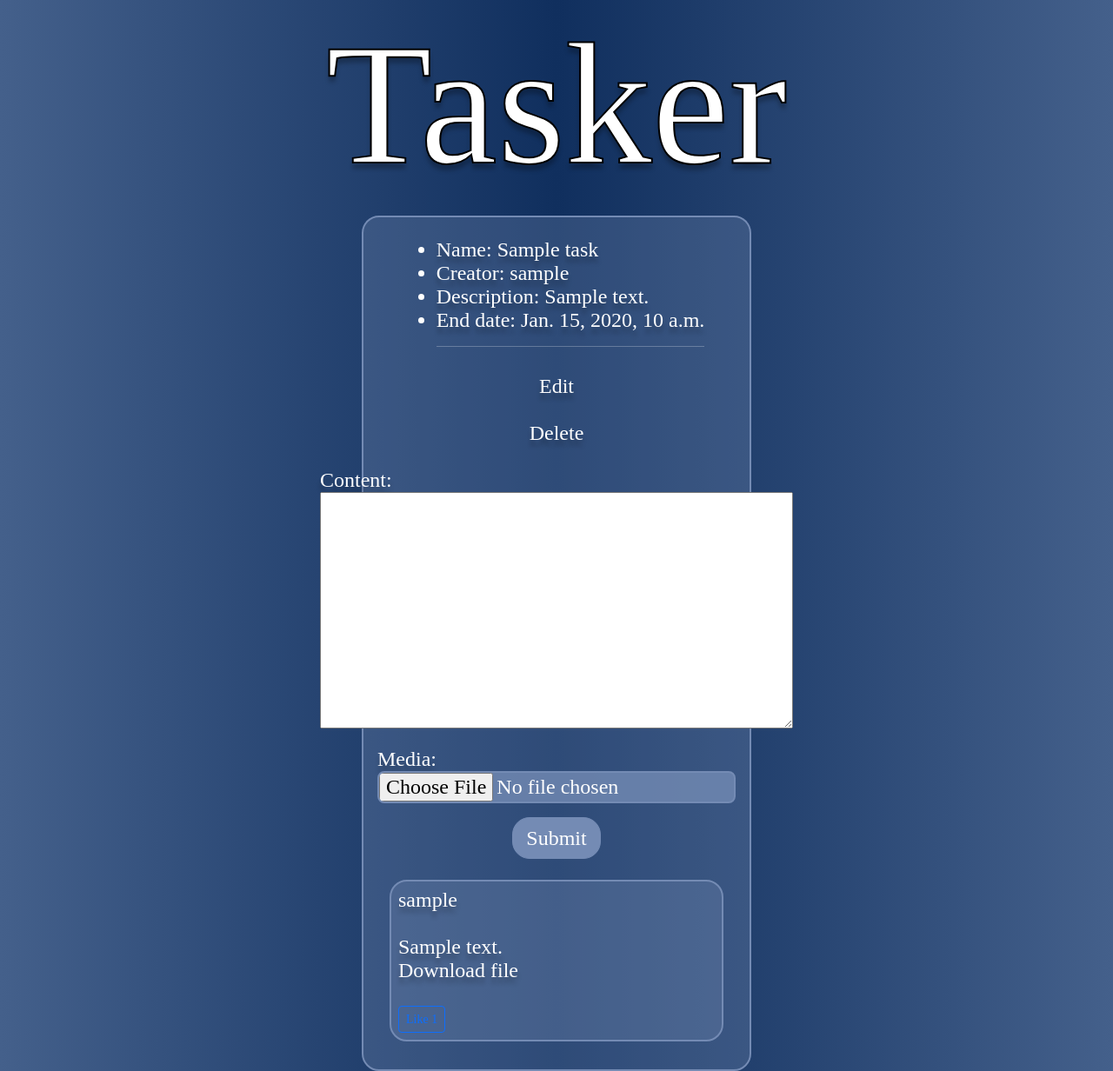
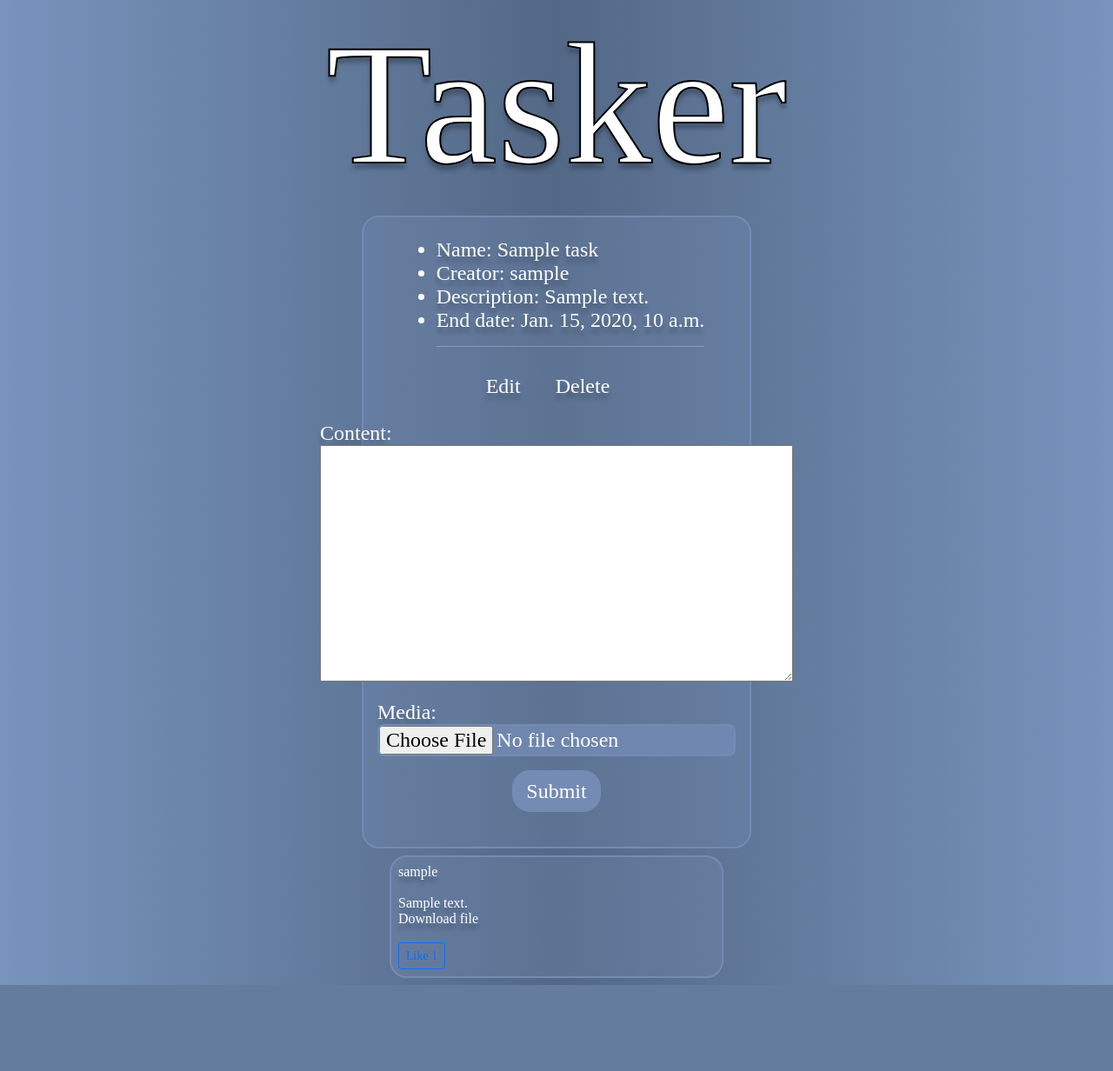
Before and after one commit to OleksandrKasapchuk/task-tracker, a Django app: page /dashboards/1/tasks/1/ in a window 1280 px wide. Shown: the whole page at 87% size. After the commit the page ends 1133 px from the top, so only its background shows below. Run offline with Django 5.2, Linux system fonts and the light colour scheme; tables that the repository leaves empty hold one stand-in row (values such as "Sample post"); some web fonts are replaced.

Commit message:
muskat loh

```diff
--- a/static/css/style.css
+++ b/static/css/style.css
@@ -299,7 +299,6 @@ input {
 	flex-direction: column;
 	align-items: center;
 }
-
 .edit-user-form {
 	display: flex;
 	flex-direction: column;
@@ -319,15 +318,16 @@ input {
 
 .row-ambatacamus {
 	display: flex;
-	flex-direction: column;
+	flex-direction: row;
 	align-items: center;
-	}
+	gap: 20px;
+}
+
 .comment_rofl {
 	margin-left: 2vw;
 }
-
 .back_gr {
-	background: linear-gradient(90deg, rgba(68,96,139,1) 0%, rgba(16,47,94,1) 50%, rgba(68,96,139,1) 100%);
+	background: linear-gradient(90deg, rgba(120,148,188,1) 0%, rgba(83,104,134,1) 50%, rgba(120,148,188,1) 100%);
 }
 
 .comment_section {
--- a/templates/auth_system/edit_user.html
+++ b/templates/auth_system/edit_user.html
@@ -23,10 +23,6 @@
                     <label for="email">Email</label>
                     <input type="email" id="email" name="email" class="register-form-item" value="{{user.email}}"">
                 </fieldset>
-                <fieldset class="input-wrapper">
-                    <label for="phone_number">Phone num.</label>
-                    <input type="tel" name="phone_number" class="register-form-item" value="{{user.phone_number}}">
-                </fieldset>
                 <a href="{% url 'change-password' user.id %}" >Change password</a>
                 <button type="submit"class="btn btn-secondary sublogbtn">Submit</button>
             </div>
--- a/templates/base.html
+++ b/templates/base.html
@@ -11,6 +11,7 @@
 	<link rel="preconnect" href="https://fonts.googleapis.com">
 	<link rel="preconnect" href="https://fonts.gstatic.com" crossorigin>
 	<link href="https://fonts.googleapis.com/css2?family=Poppins:ital,wght@0,100;0,200;0,300;0,400;0,500;0,600;0,700;0,800;0,900;1,100;1,200;1,300;1,400;1,500;1,600;1,700;1,800;1,900&display=swap" rel="stylesheet">
+	<script src="https://cdn.jsdelivr.net/npm/bootstrap@5.3.3/dist/js/bootstrap.bundle.min.js" integrity="sha384-YvpcrYf0tY3lHB60NNkmXc5s9fDVZLESaAA55NDzOxhy9GkcIdslK1eN7N6jIeHz" crossorigin="anonymous"></script>
 	{% load static %}
 	<link rel="stylesheet" href="{% static 'css/style.css' %}">
 </head>
@@ -18,6 +19,5 @@
 	{% block content %}
 
 	{% endblock %}
-	<script src="https://cdn.jsdelivr.net/npm/bootstrap@5.3.3/dist/js/bootstrap.bundle.min.js" integrity="sha384-YvpcrYf0tY3lHB60NNkmXc5s9fDVZLESaAA55NDzOxhy9GkcIdslK1eN7N6jIeHz" crossorigin="anonymous"></script>
 </body>
 </html>
--- a/templates/task_tracker/form.html
+++ b/templates/task_tracker/form.html
@@ -2,6 +2,7 @@
 
 
 {% block content %}
+<main class="back_gr">
 	<form method="post" class="form_flex">
 		<h1>Tasker</h1>
 		<div class="form04ka task_form">
@@ -10,4 +11,5 @@
 			<button type="submit" class="subpriotermbtn">Submit</button>
 		</div>
 	</form>
+</main>
 {% endblock %}
--- a/templates/task_tracker/task_details.html
+++ b/templates/task_tracker/task_details.html
@@ -23,11 +23,13 @@
 				<a href="{% url 'task-tracker:task-delete' dashboard_pk task.pk %}">Delete</a>
 				<br>
 			</div>
+			<br>
 			<form class="form_flex" method="post" enctype="multipart/form-data">
 				<div class=" task_form">
 					{% csrf_token %}
 					{{form.as_p}}
-					<button type="submit" class="subpriotermbtn">Submit</button>
+				<button type="submit" class="subpriotermbtn">Submit</button>
+				</div>
 			</div>
 			</form>
 	{% for comment in comments %}
```
Also changed, not shown: templates/task_tracker/index.html (+7 -4 lines). Lines whose indentation alone changed are shown as unchanged.
